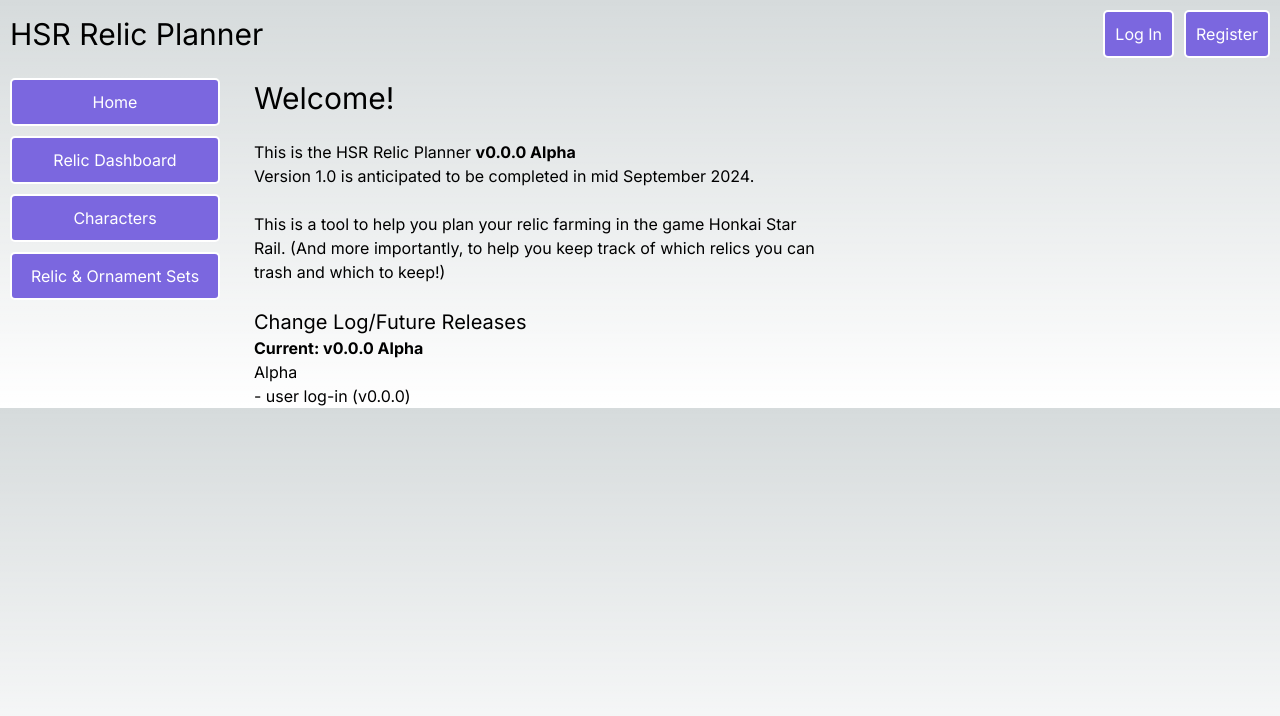
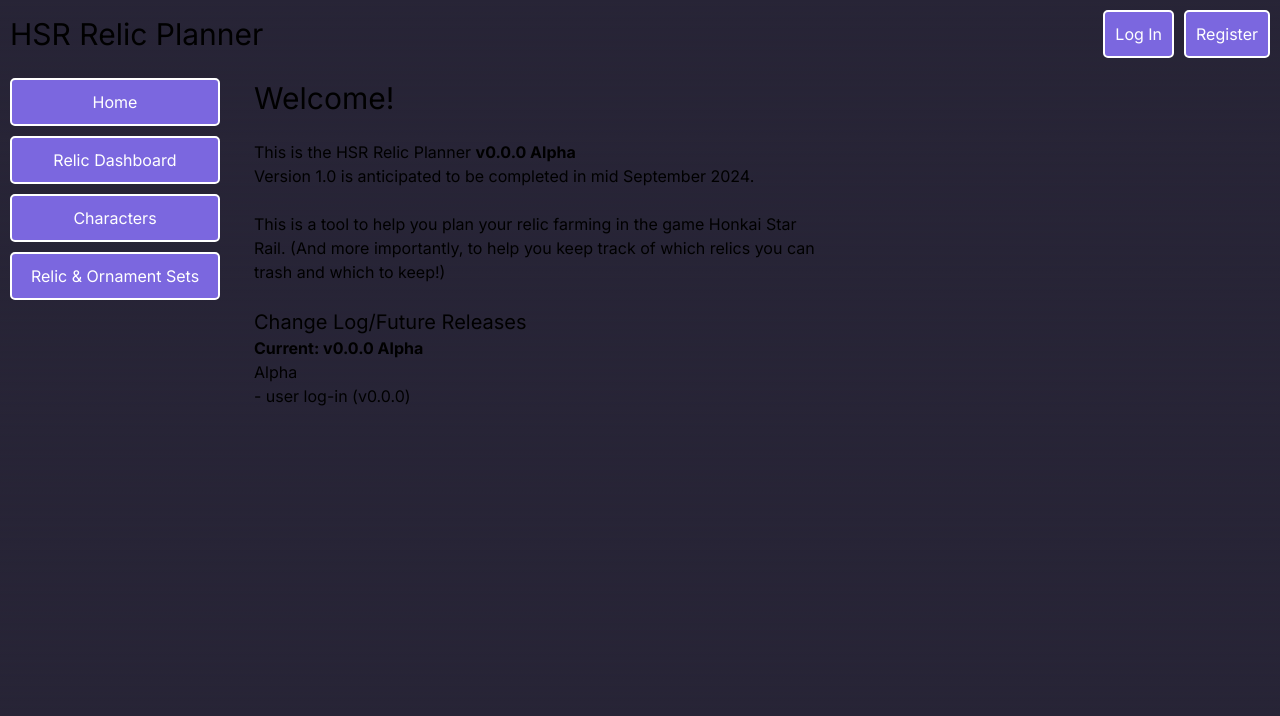
Before and after one commit to pkwlo/hsr-relic-planner, a Next.js app: page / in a window 1280 px wide. Shown: the top 716 px of the page. Built offline with nearby package versions, Linux system fonts and the light colour scheme.

Commit message:
update tailwind

```diff
--- a/app/globals.css
+++ b/app/globals.css
@@ -4,8 +4,8 @@
 
 :root {
   --foreground-rgb: 0, 0, 0;
-  --background-start-rgb: 214, 219, 220;
-  --background-end-rgb: 255, 255, 255;
+  --background-start-rgb: 39, 36, 54;
+  --background-end-rgb: 39, 36, 54;
 }
 
 @media (prefers-color-scheme: dark) {
--- a/package.json
+++ b/package.json
@@ -34,7 +34,7 @@
     "postcss": "^8",
     "prettier": "^3.2.5",
     "prettier-eslint": "^16.3.0",
-    "tailwindcss": "^3.4.1",
+    "tailwindcss": "^3.4.3",
     "typescript": "^4.9.5",
     "yarn": "^1.22.22"
   }
```
Also changed, not shown: 1 other file (tests, documents, lock files or other folders).
